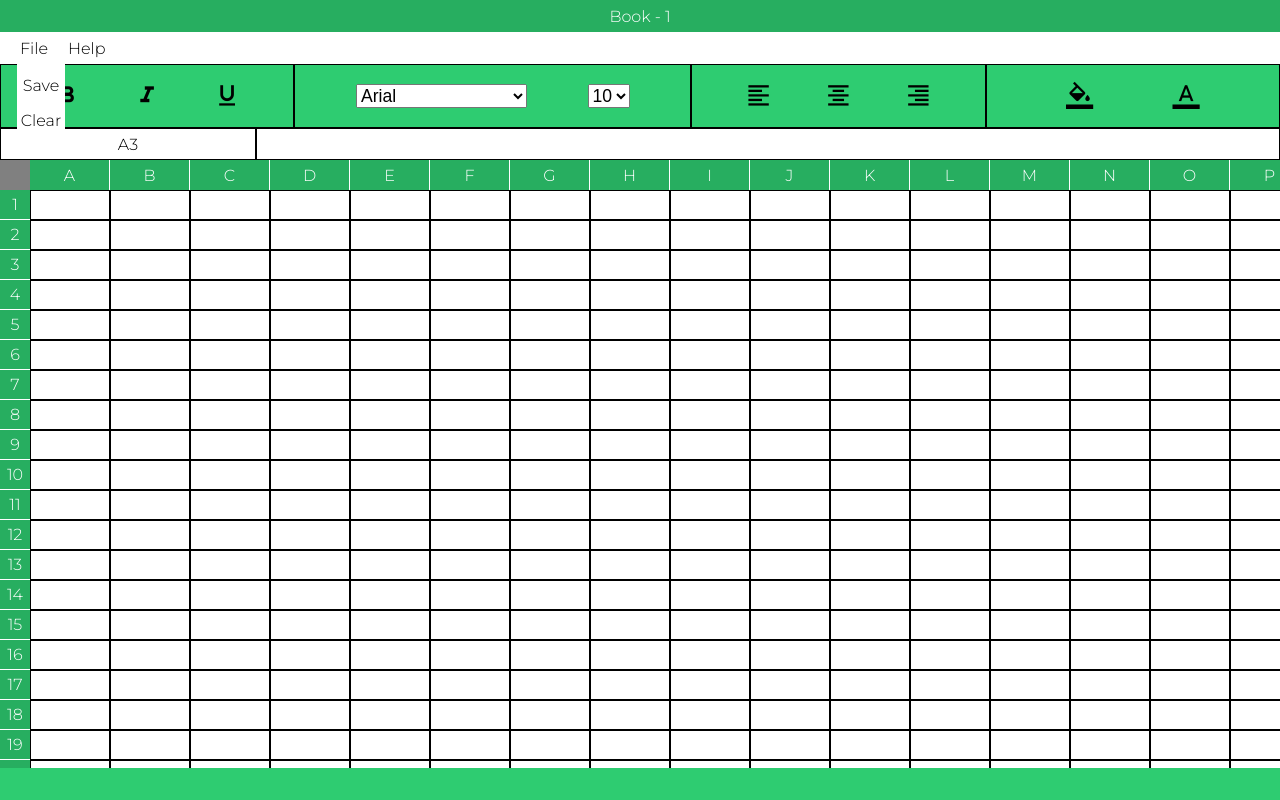
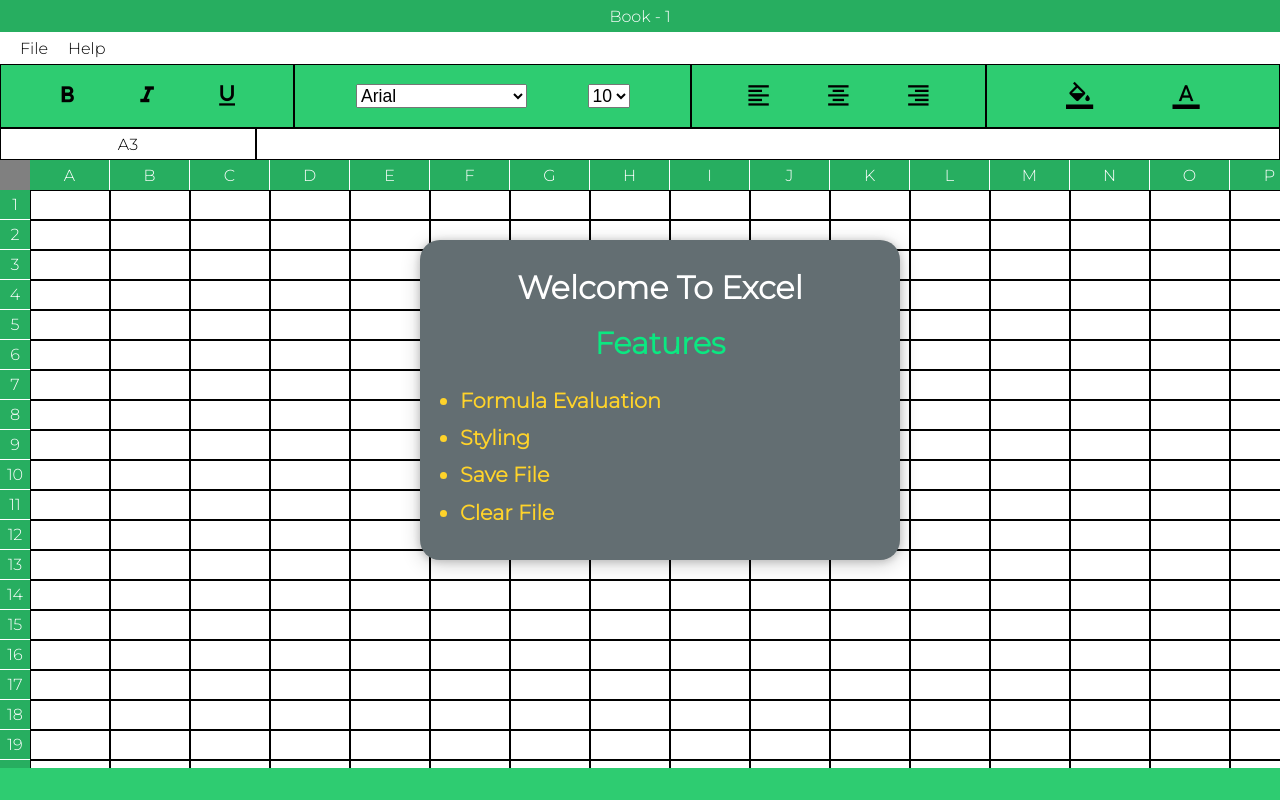
Before and after one commit to vasuarora/Excel_Clone, a plain HTML site: page index.html in a window 1280 px wide. Both pictures are taken after a click on the element "Help". Drawn offline with Linux system fonts and the light colour scheme.

Commit message:
Help Button Implemented

```diff
--- a/index.html
+++ b/index.html
@@ -20,7 +20,7 @@
       <div class="title-section" contenteditable="true">Book - 1</div>
       <div class="menu-bar-section">
         <div data-open="false">File</div>
-        <div>Help</div>
+        <div data-open="false">Help</div>
       </div>
       <div class="menu-options-section">
         <div class="font-style">
@@ -29,12 +29,12 @@
           <span class="material-icons"> format_underlined </span>
         </div>
         <div class="font-size">
-          <select>
+          <select id="font">
             <option>Arial</option>
             <option>New Times Roman</option>
           </select>
 
-          <select>
+          <select id="size">
             <option>10</option>
             <option>20</option>
             <option>30</option>
--- a/script.js
+++ b/script.js
@@ -10,7 +10,7 @@ let formulaInput=document.querySelector(".formula-input-section");
 
 let lastCell;
 
-let dataObj={}
+let dataObj={};
 
 formulaInput.addEventListener("keydown", function (e) {
   if (e.key == "Enter") {
@@ -113,11 +113,6 @@ for(let i = 0;i<26;i++){
 for (let i = 1; i <= 100; i++) {
     let rowDiv = document.createElement("div");
     rowDiv.classList.add("row");
-                         //i = 1 [A1,B1..........Z1]
-                         //i = 2 []
-                         //.
-                         //.
-                         //i = 100 [A100.........z100]
 
     for (let j = 0; j < 26; j++) {       //i = 100   j = 25  asciiCode = 65+25=90  alpha = z  cellAdd = Z100
       // A to Z
@@ -132,7 +127,9 @@ for (let i = 1; i <= 100; i++) {
         formula:undefined,
         upstream:[],
         downstream:[],
-        style:"",
+        bold:"",
+        italic:"",
+        underline:"",
         align: "left",
         color: "black",
         bgColor: "white",
@@ -201,10 +198,14 @@ for (let i = 1; i <= 100; i++) {
       if(dataObj[x].value){
         cell.innerText=dataObj[x].value;
 
+        cell.style.fontWeight=dataObj[x].bold;
+        cell.style.fontStyle=dataObj[x].italic;
+        cell.style.textDecoration=dataObj[x].underline;
         cell.style.textAlign=dataObj[x].align;
-        cell.style.color=dataObj[x].color;
-        cell.style.backgroundColor=dataObj[x].bgColor;
       }
+
+      cell.style.color=dataObj[x].color;
+      cell.style.backgroundColor=dataObj[x].bgColor;
     }
 }
 
@@ -236,20 +237,12 @@ for (let i = 1; i <= 100; i++) {
     // upstream me jobhi cell hai unke objects me jaunga whase unki value lekr aunga
   // wo sari values mai ek object me key value pair form me store krunga where key being the cell address
 
-
-  // {
-  //   A1:20,
-  //   B1:10
-  // }
-
     let valObj={};
 
     for(let i=0;i<upstream.length;i++){
       let cellValue=dataObj[upstream[i]].value;
       valObj[upstream[i]]=cellValue;
     }
-
-    //a1+b1
 
     for(let key in valObj){
       formula=formula.replace(key,valObj[key]);
--- a/style.css
+++ b/style.css
@@ -192,3 +192,43 @@ body {
   text-align: center;
   width: 3rem;
 }
+
+.modal{
+  background-color: #636e72;
+  top: 50%;
+  position: absolute!important;
+  left: 50%;
+  transform: translate(-50%,-50%);
+  z-index: 20;
+  height: 20rem;
+  width: 30rem;
+  border-radius: 20px;
+  box-shadow: 0 1px 8px 0 rgb(0 0 0 / 20%), 0 4px 20px 0 rgb(0 0 0 / 19%);
+}
+
+#welcome{
+  font-family: "Montserrat", sans-serif;
+  color: white;
+  font-size: 2rem;
+  font-weight: 600;
+  line-height: 1;
+  text-align: center;
+}
+
+#features{
+  font-family: "Montserrat", sans-serif;
+  color: white;
+  font-size: 1.9rem;
+  font-weight: 600;
+  line-height: 0.5;
+  text-align: center;
+  color: #0be881;
+}
+
+li{
+  font-family: "Montserrat", sans-serif;
+  font-size: 1.3rem;
+  font-weight: 600;
+  line-height: 1.8;
+  color: #ffd32a;
+}
--- a/stylescript.js
+++ b/stylescript.js
@@ -3,9 +3,10 @@ let body=document.querySelector("body");
 
 let allColorOptions = document.querySelectorAll(".color-section span");
 
-let menuBarOptions=document.querySelectorAll(".menu-bar-section");
+let menuBarOptions=document.querySelectorAll(".menu-bar-section div");
 
 let fileOptions=menuBarOptions[0];
+let helpOption=menuBarOptions[1];
 
 let leftAlign = allAlignmentOptions[0];
 let centerAlign = allAlignmentOptions[1];
@@ -13,6 +14,9 @@ let rightAlign = allAlignmentOptions[2];
 
 let bgColorPicker = allColorOptions[0];
 let fontColorPicker = allColorOptions[1];
+
+let font=document.querySelectorAll("#font option");
+let size=document.querySelectorAll("#size option");
 
 leftAlign.addEventListener("click", function () {
   if (lastCell) {
@@ -48,7 +52,7 @@ bold.addEventListener("click",function(){
     if (lastCell) {
         lastCell.style.fontWeight = "bold";
         let address = lastCell.getAttribute("data-address");
-        dataObj[address].style = "bold";
+        dataObj[address].bold = "bold";
     }
 })
 
@@ -56,7 +60,7 @@ italic.addEventListener("click",function(){
     if (lastCell) {
         lastCell.style.fontStyle = "italic";
         let address = lastCell.getAttribute("data-address");
-        dataObj[address].style = "italic";
+        dataObj[address].italic = "italic";
     }
 })
 
@@ -64,7 +68,7 @@ underline.addEventListener("click",function(){
     if (lastCell) {
         lastCell.style.textDecoration = "underline";
         let address = lastCell.getAttribute("data-address");
-        dataObj[address].style = "underline";
+        dataObj[address].underline = "underline";
     }
 })
 
@@ -127,3 +131,29 @@ fileOptions.addEventListener("click",function(e){
         fileOptions.append(dropDown);
     }
 })
+
+helpOption.addEventListener("click",function(e){
+  let isOpen=helpOption.getAttribute("data-open");
+
+  if(isOpen=="true"){
+    helpOption.setAttribute("data-open","false");
+    document.querySelector(".modal").remove();
+  }
+
+  else{
+    helpOption.setAttribute("data-open","true");
+    let box=document.createElement("div");
+    box.innerHTML=
+    `<p id="welcome">Welcome To Excel</p>
+    <p id="features">Features<p>
+    <ul>
+    <li>Formula Evaluation</li>
+    <li>Styling</li>
+    <li>Save File</li>
+    <li>Clear File</li>
+    </ul>`
+    box.classList.add("modal");
+    helpOption.append(box);
+  }
+
+})
```
